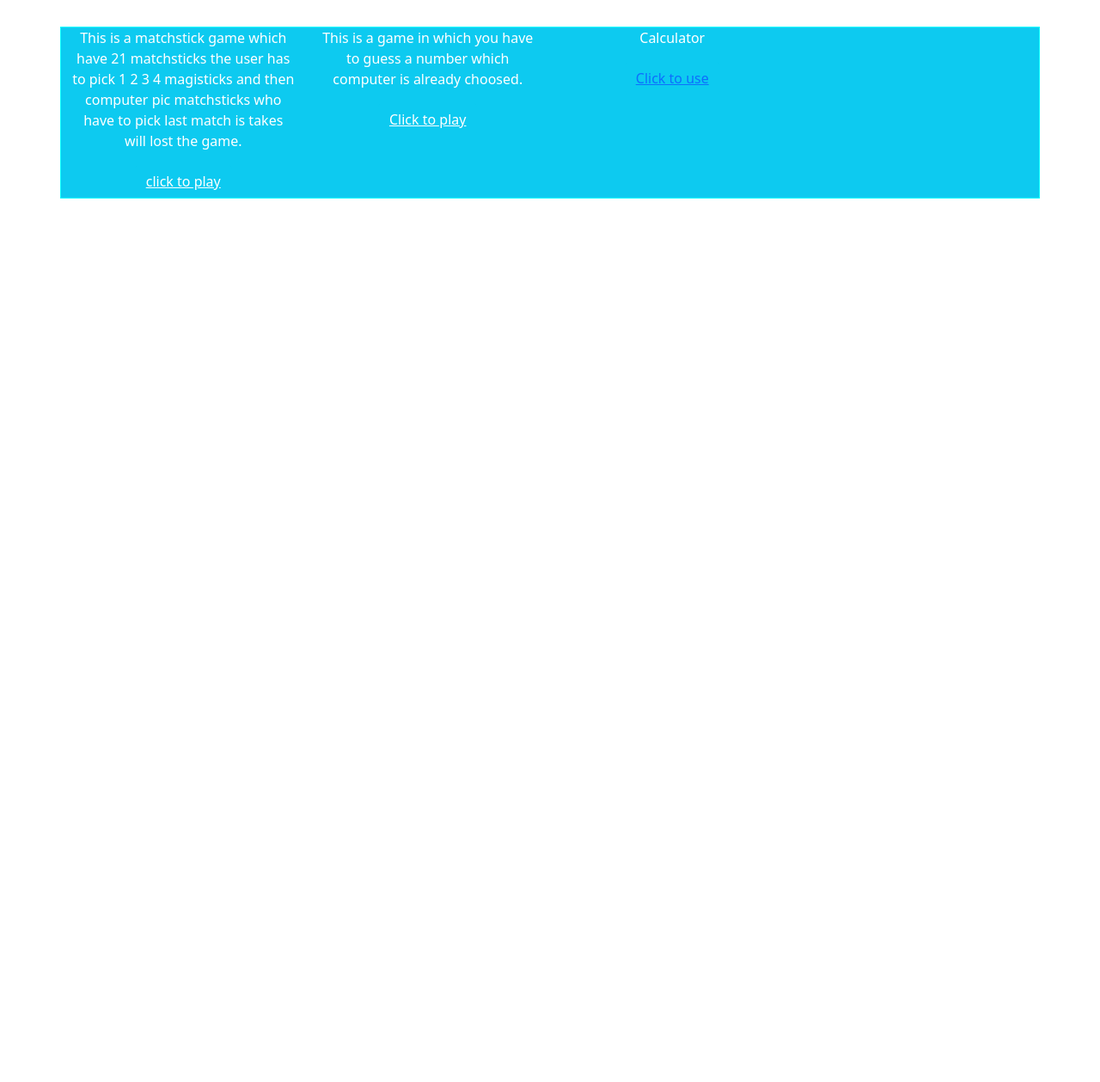
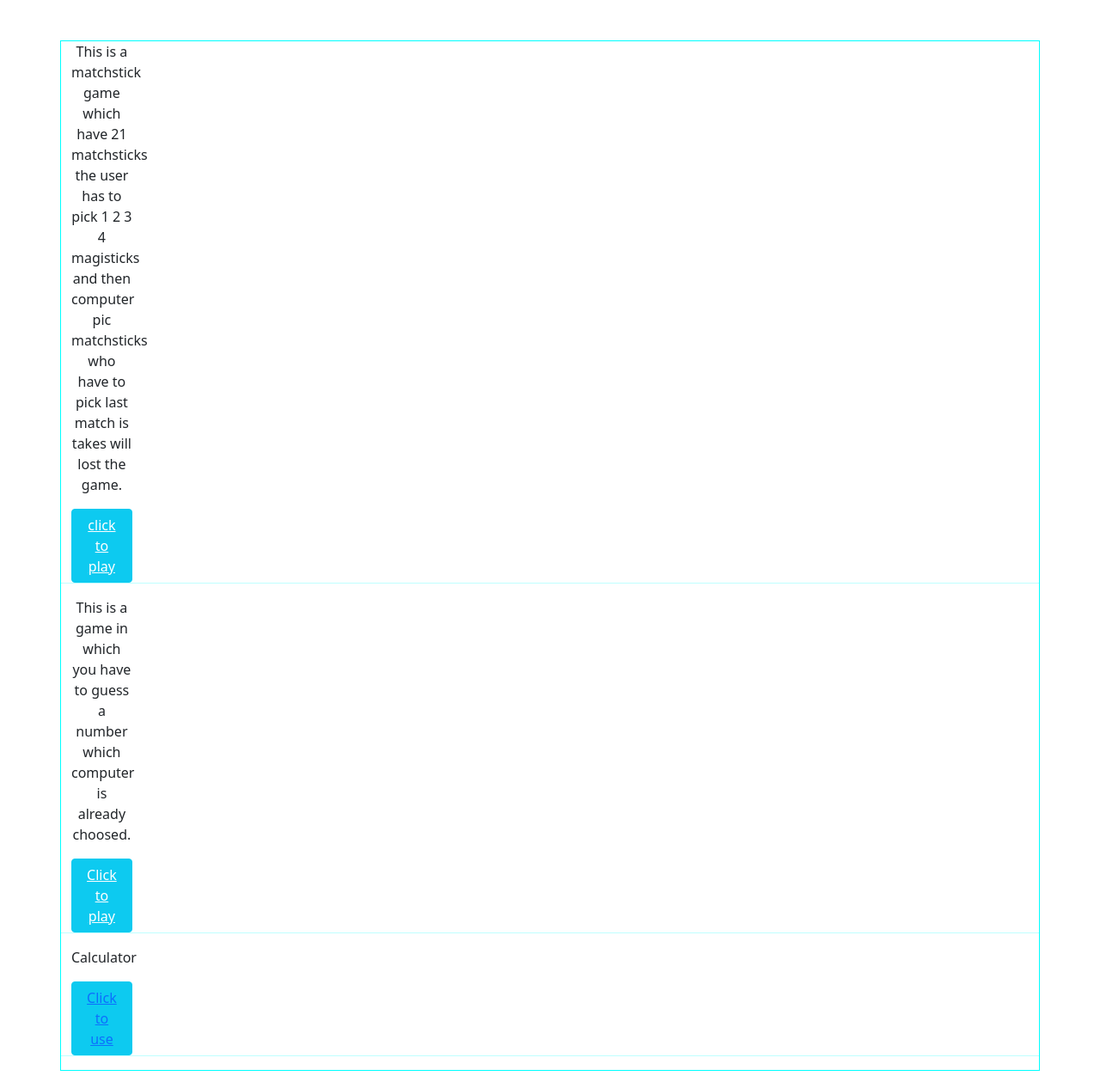
Before and after one commit to Kashaf25119/C_language, a plain HTML site: page index.html in a window 1280 px wide. Shown: the part 115-1374 px from the top of the page at 86% size. Before the commit the page ends 800 px from the top, so only its background shows below. Drawn offline with nearby package versions, Linux system fonts and the light colour scheme.

Commit message:
Update index.html

```diff
--- a/index.html
+++ b/index.html
@@ -8,29 +8,40 @@
     <style>
         .container{
             border:1px solid aqua;
-            background-color:silver;
+        }
+        hr{
+            color:aqua;
         }
     </style>
 </head>
 <body>
-    <div class="container text-center">
+    <div class="container text-center my-3">
         <h1 class="text-info">C Language basic codes</h1>
         <p class="text-info">By<span>Kashaf Akhlaq </span></p>
     </div>
     <div class="container text-center my-5">
-        <div class="row text-white bg-info">
-            <div class="col col-sm-1 col-md-3">
+        <div class="row">
+            <div class="col col-sm-1 col-md-1">
                     <p>This is a matchstick game which have 21 matchsticks the user has to pick 1 2 3 4 magisticks and then computer pic matchsticks who have to pick last match is takes will lost the game.</p>
-                    <button class="btn btn-info" ><a href="match.c" class="text-white">click to play</a></button>
+                    <button class="btn btn-info" >
+                        <a href="match.c" class="text-white">click to play</a>
+                    </button>
             </div>
-            <div class="col col-sm-1 col-md-3">
+            <hr>
+            <div class="col col-sm-1 col-md-1">
                 <p>This is a game in which you have to guess a number which computer is already choosed.</p>
-               <button class="btn btn-info" ><a href="Guess.c" class="text-white">Click to play</a></button>
+               <button class="btn btn-info" >
+                   <a href="Guess.c" class="text-white">Click to play</a>
+               </button>
             </div>
-            <div class="col col-sm-1 col-md-3">
+            <hr>
+            <div class="col col-sm-1 col-md-1">
                 <p>Calculator </p>
-                <button class="btn btn-info" ><a href="calculate.c">Click to use</a></button>
+                <button class="btn btn-info" >
+                    <a href="calculate.c">Click to use</a>
+                </button>
             </div>
+            <hr>
         </div>
     </div>
 </body>
```
